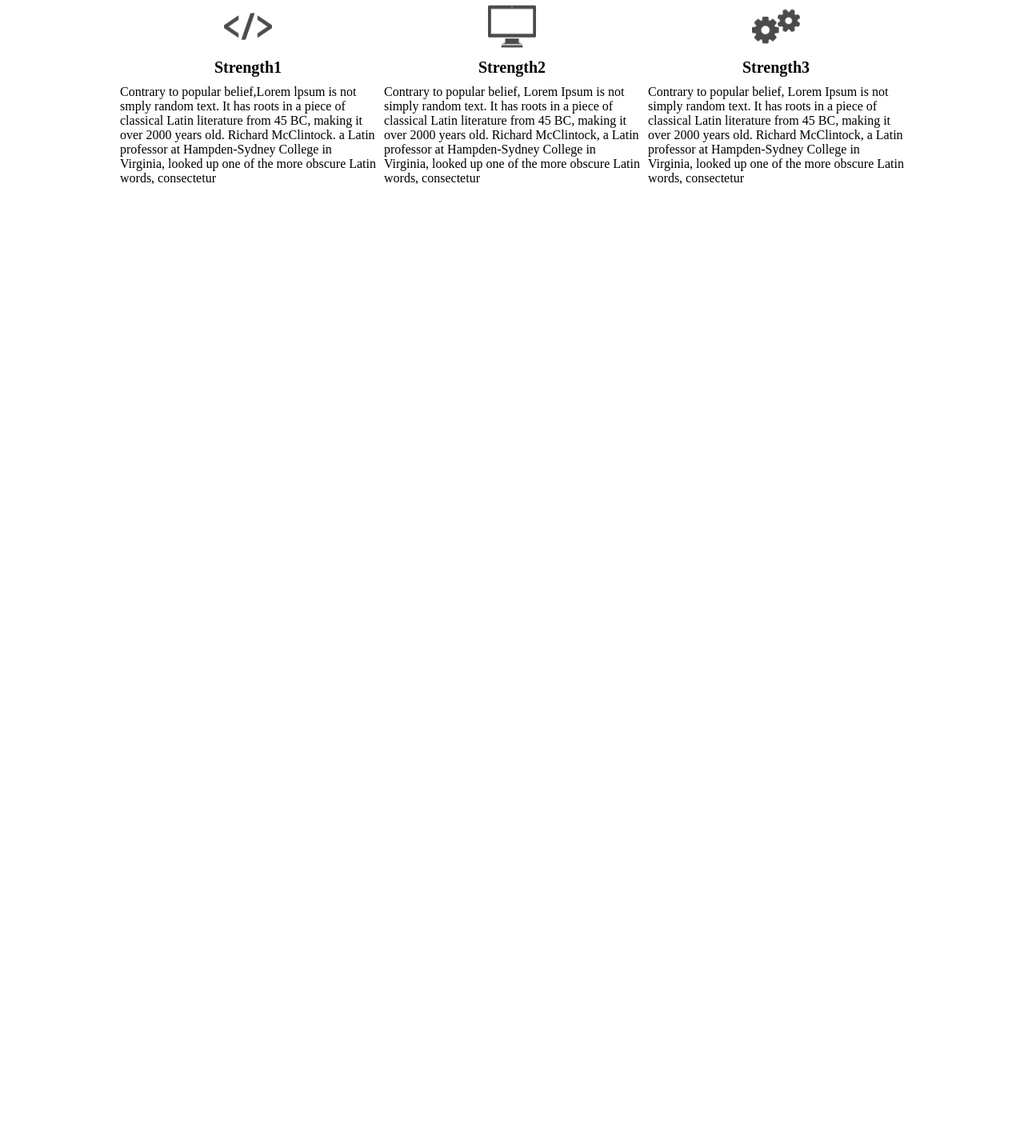
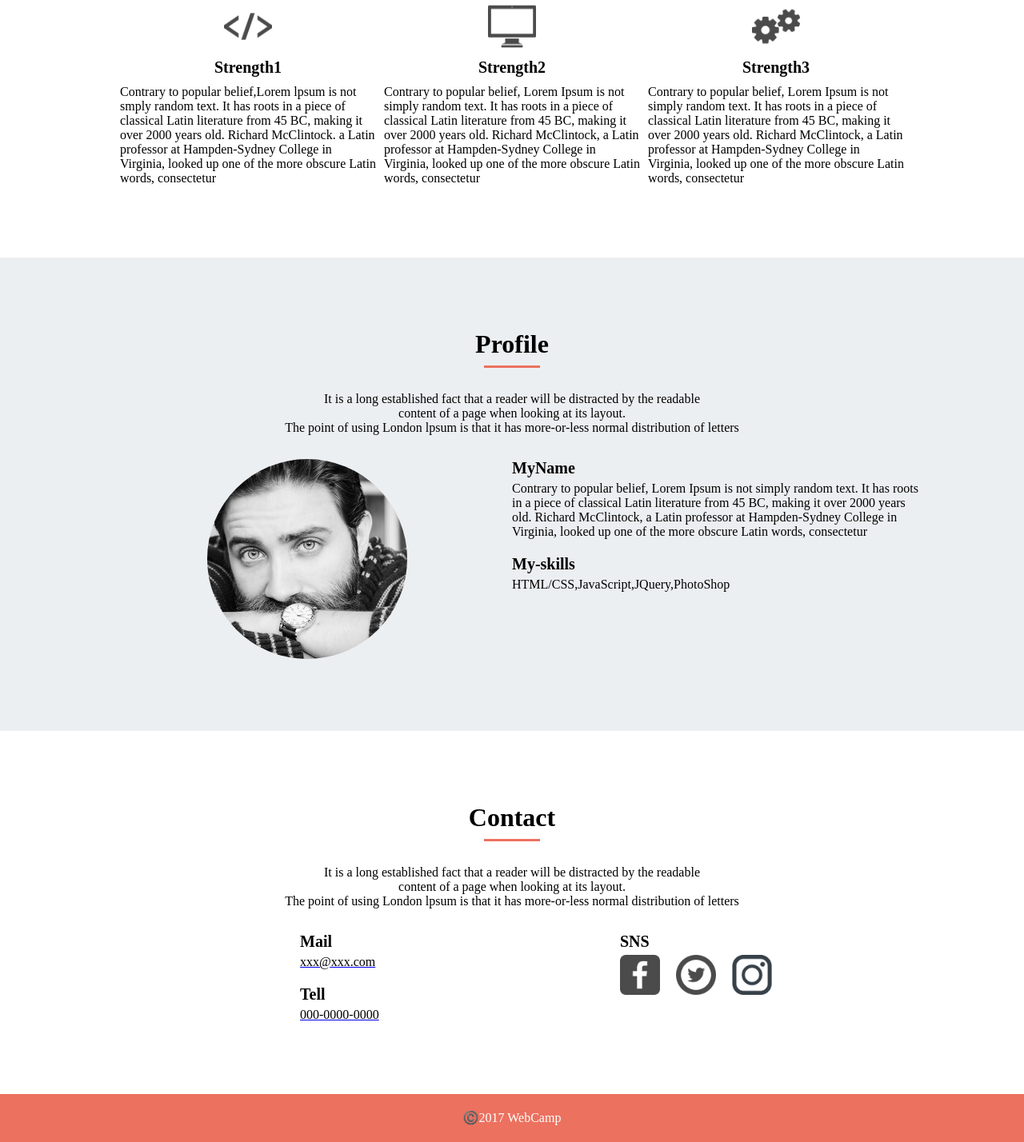
Before and after one commit to saito743/7-1, a plain HTML site: page index.html in a window 1280 px wide. Shown: the part 1821-3249 px from the top of the page at 80% size. Before the commit the page ends 2143 px from the top, so only its background shows below. Drawn offline with Linux system fonts and the light colour scheme.

```diff
--- a/index.html
+++ b/index.html
@@ -69,6 +69,64 @@
   		</div>
   	</div>
   </section>
+<!-- profile -->
+  <section id="profile">
+  	<div class="container">
+  	  <h3 class="pr-title">Profile</h3>
+  	  <p class="pr-body">It is a long established fact that a reader will be distracted by the readable<br>content of a page when looking at its layout.<br>
+  	  The point of using London lpsum is that it has more-or-less normal distribution of letters </p>
+  	  <div class="pr-item clearfix">
+  	    <div class="pr-box">
+  	      <div class="pr-image"></div>
+  	    </div>
+  	    <div class="pr-box">
+  	      <h5 class="my-name">MyName</h5>
+  	      <p class="my-name-body">Contrary to popular belief, Lorem Ipsum is not simply random text. It has roots in a piece of classical Latin literature from 45 BC, making it over 2000 years old. Richard McClintock, a Latin professor at Hampden-Sydney College in Virginia, looked up one of the more obscure Latin words, consectetur</p>
+  	      <h5 class="my-skill">My-skills</h5>
+  	      <p class="my-skill-body">HTML/CSS,JavaScript,JQuery,PhotoShop</p>
+  	    </div>
+  	  </div>
+  </section>
+<!-- contact -->
+  <section id="contact">
+  	<div class="container">
+  	  <h3 class="ct-title">Contact</h3>
+  	  <p class="ct-body">It is a long established fact that a reader will be distracted by the readable<br>content of a page when looking at its layout.<br>
+  	  The point of using London lpsum is that it has more-or-less normal distribution of letters </p>
+  	  <div class="ct-item clearfix">
+  	  	<div class="ct-box">
+  	  	  <div class="ct-box-content">
+  	  	    <h5 class="mail">Mail</h5>
+  	  	    <a href="#">
+  	  	      <p class="mail-address">xxx@xxx.com</p>
+  	  	    </a>
+  	  	    <h5 class="tell">Tell</h5>
+  	  	    <a href="#">
+  	  	      <p class="tell-number">000-0000-0000</p>
+  	  	    </a>
+  	  	  </div>
+  	  	</div>
+  	    <div class="ct-box">
+  	      <div class="ct-box-content">
+  	        <h5 class="sns">SNS</h5>
+  	        <div class="sns-list">
+  	          <div class="sns-icon facebook"></div>
+  	          <div class="sns-icon twitter"></div>
+  	          <div class="sns-icon instagram"></div>
+  	        </div>
+  	      </div>
+  	    </div>
+  	  </div>
+  	</div>
+  </section>
+<!-- footer -->
+  <footer>
+ 	<p>©️2017 WebCamp</p>
+  </footer>
+
+
+
+
 
 </body>
 </html>
--- a/style.css
+++ b/style.css
@@ -59,17 +59,22 @@ header{
 	margin-top: 10px;
 }
 /* portfolio */
-#portfolio{
+#portfolio,
+#profile{
 	background-color: #eceff1;
 }
 .pf-title,
-.ft-title{
+.ft-title,
+.pr-title,
+.ct-title{
 	font-size: 32px;
 	padding-top: 90px;
 	text-align: center;
 }
 .pf-title::after,
-.ft-title::after{
+.ft-title::after,
+.pr-title::after,
+.ct-title::after{
 	content: "";
     display: block;
     width: 70px;
@@ -78,7 +83,9 @@ header{
     background-color: #EC715F;
 }
 .pf-body,
-.ft-body{
+.ft-body,
+.pr-body,
+.ct-body{
 	font-size: 16px;
 	text-align: center;
 	margin: 30px 0;
@@ -160,3 +167,92 @@ header{
 .ft-box-body{
 	font-size: 16px;
 }
+/* profile */
+.pr-box{
+	width: 512px;
+	float: left;
+	margin-bottom: 90px;
+}
+.pr-image{
+	background-image: url(img/my-icon.jpg);
+	width: 250px;
+	height: 250px;
+	border-radius: 50%;
+	margin: 0 auto;
+}
+.my-name{
+	font-size: 20px;
+	margin-bottom: 5px;
+}
+.my-name-body{
+	font-size: 16px;
+}
+.my-skill{
+	font-size: 20px;
+	margin: 20px 0 5px 0;
+}
+.ct-item{
+	width: 800px;
+	margin: 0 auto;
+}
+.ct-box{
+	width: 400px;
+	float: left;
+	margin-bottom: 90px;
+}
+.ct-box-content{
+	width: 130px;
+	margin: 0 auto;
+}
+.mail{
+	font-size: 20px;
+	margin-bottom: 5px;
+}
+.tell{
+	font-size: 20px;
+	margin: 20px 0 5px 0;
+}
+.mail-address,
+.tell-number{
+	color: #000;
+}
+.sns{
+	margin-bottom: 5px;
+	font-size: 20px;
+}
+.sns-icon{
+	width: 50px;
+	height: 50px;
+	background-size: cover;
+	background-position: center;
+}
+.sns-list{
+	display: inline-flex;
+}
+.facebook{
+	background-image: url(img/facebook.png);
+}
+.twitter{
+	background-image: url(img/twitter.png);
+	margin: 0 20px;
+}
+.instagram{
+	background-image: url(img/instagram.png);
+}
+/* footer */
+footer{
+	height: 60px;
+	background-color: #ec715f;
+	line-height: 60px;
+	text-align: center;
+	color: #fff;
+}
+@media screen and (max-width:768px) {
+	.contauiner{
+		width: 90%;
+		margin: 0 5%;
+
+	}
+
+
+}
```
Also changed, not shown: img/Instagram.png (added), img/facebook.png (added), img/twitter.png (added), 1 other file.
